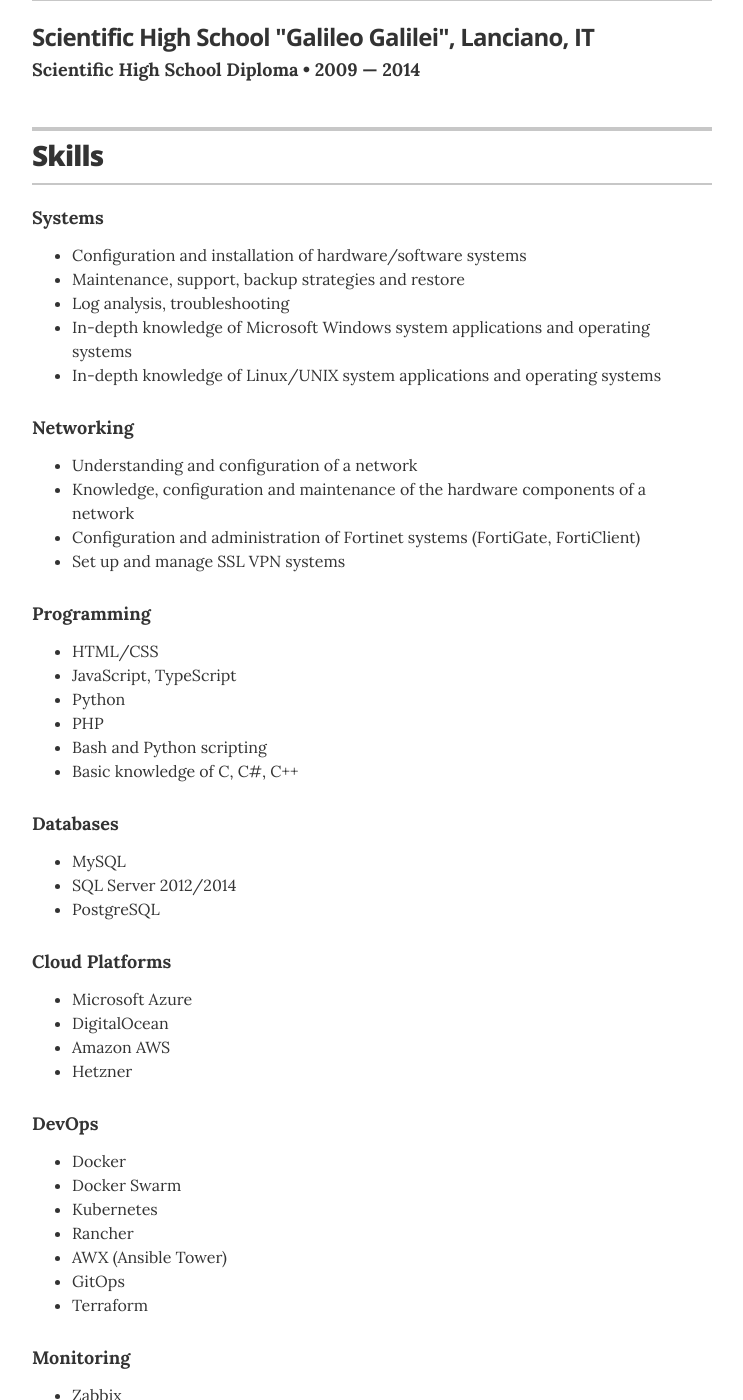
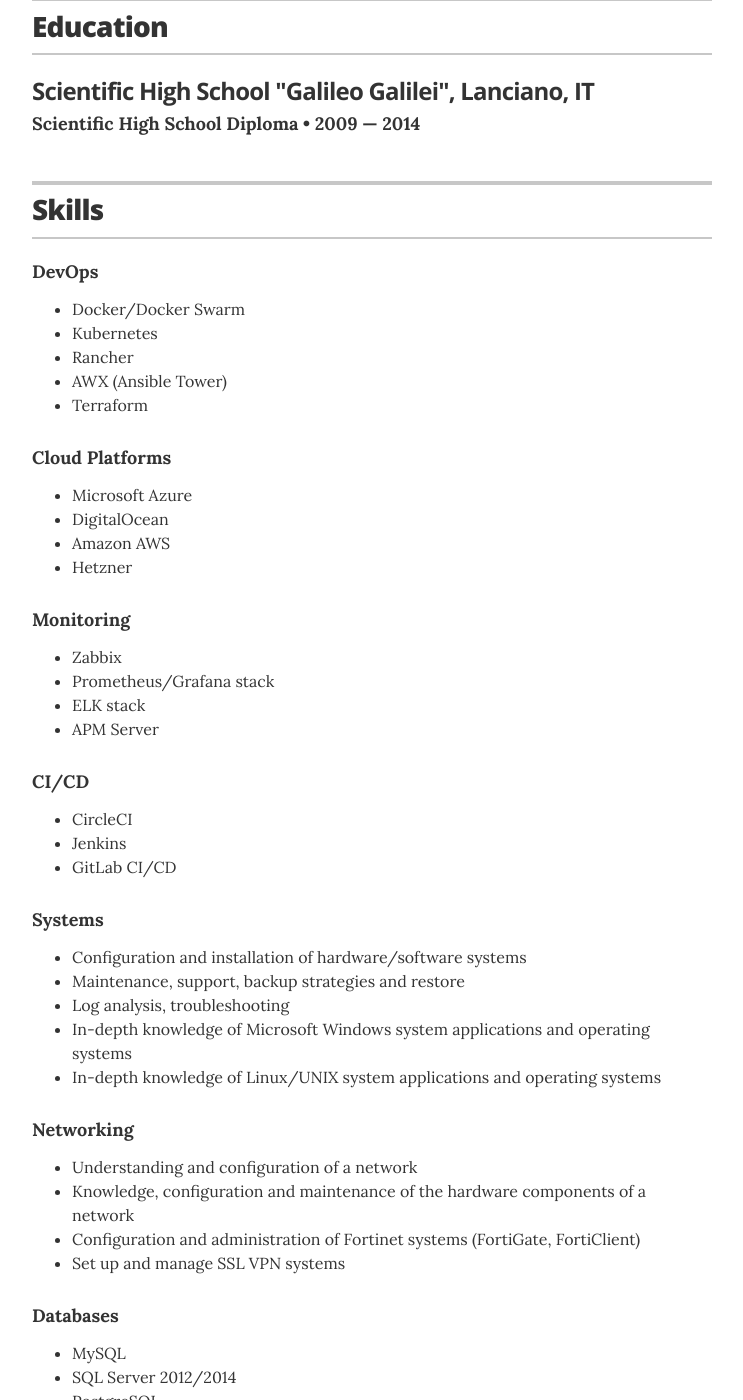
Before and after one commit to jglovier/resume-template, a Jekyll site: the page built from index.html, in a window 1280 px wide and 1400 px high, scrolled down 1480 px. Shown: the whole window, without its empty margins (268-1011 px from the left). Built offline with Jekyll 4.4.1, drawn with Linux system fonts in a browser that asks for light colours; some of the changed text lies outside the part shown.

Commit message:
Updated CV

```diff
--- a/_config.yml
+++ b/_config.yml
@@ -18,9 +18,9 @@
 Moving across servers, code, and deployments, I started working as a professional in 2016 gaining and maturing experience
 day-by-day, always looking for new technologies and methods.<br><br>
 
-
 Experienced and certified by VMware on virtualization, by Rancher on Kubernetes clusters management.<br><br>
 
+In love with Kubernetes, automation, infrastrucures and... Raspberry Pi.<br><br>
 
 Let's config, deploy and destroy. Give me a shell and I'll be happy with it.
 Hey, find me on <a href='https://medium.com/@tupone.mattia'>Medium</a> too.<br>
--- a/_data/interests.yml
+++ b/_data/interests.yml
@@ -1,6 +1,2 @@
 # Interests
-- description: Music;
-- description: Art;
-- description: Reading;
-- description: Writing;
-- description: Drawing.
+- description: Music, art, reading, drawing.
--- a/_data/skills.yml
+++ b/_data/skills.yml
@@ -1,4 +1,36 @@
 # Skills
+- skill: DevOps
+  description: <ul class="resume-item-list">
+    <li>Docker/Docker Swarm</li>
+    <li>Kubernetes</li>
+    <li>Rancher</li>
+    <li>AWX (Ansible Tower)</li>
+    <li>Terraform</li>
+    </ul>
+
+- skill: Cloud Platforms
+  description: <ul class="resume-item-list">
+    <li>Microsoft Azure</li>
+    <li>DigitalOcean</li>
+    <li>Amazon AWS</li>
+    <li>Hetzner</li>
+    </ul>
+
+- skill: Monitoring
+  description: <ul class="resume-item-list">
+    <li>Zabbix</li>
+    <li>Prometheus/Grafana stack</li>
+    <li>ELK stack</li>
+    <li>APM Server</li>
+    </ul>
+
+- skill: CI/CD
+  description: <ul class="resume-item-list">
+    <li>CircleCI</li>
+    <li>Jenkins</li>
+    <li>GitLab CI/CD</li>
+    </ul>
+
 - skill: Systems
   description: <ul class="resume-item-list">
     <li>Configuration and installation of hardware/software systems</li>
@@ -16,55 +48,11 @@
     <li>Set up and manage SSL VPN systems</li>
     </ul>
 
-- skill: Programming
-  description: <ul class="resume-item-list">
-    <li>HTML/CSS</li>
-    <li>JavaScript, TypeScript</li>
-    <li>Python</li>
-    <li>PHP</li>
-    <li>Bash and Python scripting</li>
-    <li>Basic knowledge of C, C#, C++</li>
-    </ul>
-
 - skill: Databases
   description: <ul class="resume-item-list">
     <li>MySQL</li>
     <li>SQL Server 2012/2014</li>
     <li>PostgreSQL</li>
-    </ul>
-
-- skill: Cloud Platforms
-  description: <ul class="resume-item-list">
-    <li>Microsoft Azure</li>
-    <li>DigitalOcean</li>
-    <li>Amazon AWS</li>
-    <li>Hetzner</li>
-    </ul>
-
-- skill: DevOps
-  description: <ul class="resume-item-list">
-    <li>Docker</li>
-    <li>Docker Swarm</li>
-    <li>Kubernetes</li>
-    <li>Rancher</li>
-    <li>AWX (Ansible Tower)</li>
-    <li>GitOps</li>
-    <li>Terraform</li>
-    </ul>
-
-- skill: Monitoring
-  description: <ul class="resume-item-list">
-    <li>Zabbix</li>
-    <li>Netdisco</li>
-    <li>Prometheus</li>
-    <li>ELK stack</li>
-    <li>APM Server</li>
-    </ul>
-
-- skill: CI/CD
-  description: <ul class="resume-item-list">
-    <li>CircleCI</li>
-    <li>Jenkins</li>
     </ul>
 
 - skill: Version Control Systems
@@ -75,9 +63,17 @@
     <li>Azure DevOps</li>
     </ul>
 
+- skill: Programming
+  description: <ul class="resume-item-list">
+    <li>HTML/CSS</li>
+    <li>JavaScript, TypeScript</li>
+    <li>PHP</li>
+    <li>Bash, PowerShell and Python scripting</li>
+    <li>Basic knowledge of C, C#, C++</li>
+    </ul>
+
 - skill: Various
   description: <ul class="resume-item-list">
     <li>Kafka</li>
-    <li>Spring</li>
     <li>Basic SAP knowledge</li>
     </ul>
```
